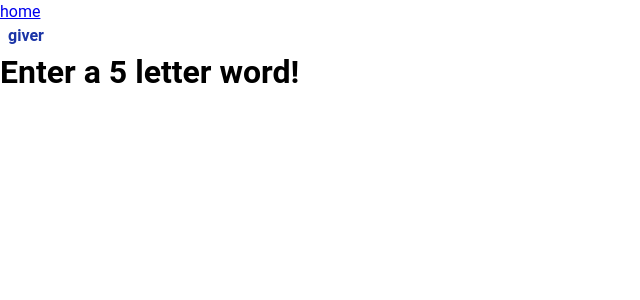
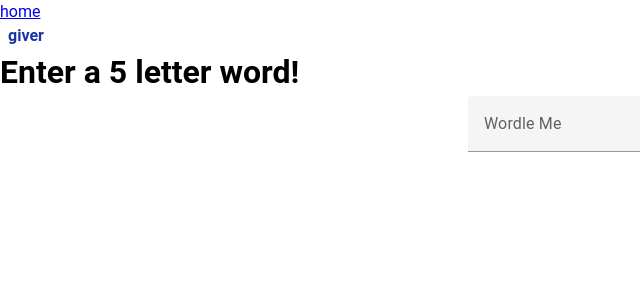
Before and after one commit to marziehbarnes/wordle-with-friendos, a Nuxt app: page /giver in a window 1280 px wide. Shown: the top 300 px of the page, without its empty margins (0-640 px from the left). Built offline with nearby package versions, Linux system fonts and the light colour scheme.

Commit message:
text-field for giver realquick

```diff
--- a/pages/giver.vue
+++ b/pages/giver.vue
@@ -12,13 +12,25 @@
   - longer than 5 letter words?
 
 -->
-<!--
-<script setup lang="ts">
-const { data } = await useFetch('/api/giver')
-const message = ref('')
-</script> -->
+
+<script setup>
+    // submit() {
+    //   // so stuff
+    // }
+</script>
 
 <template>
   <h1>Enter a 5 letter word!</h1>
 
+    <v-responsive
+      class="mx-auto"
+      max-width="344"
+    >
+    <!--         @keydown.enter="submit" testing submit methods
+                @onButtonPress? -->
+      <v-text-field
+        label="Wordle Me"
+        clearable
+      ></v-text-field>
+    </v-responsive>
 </template>
```
